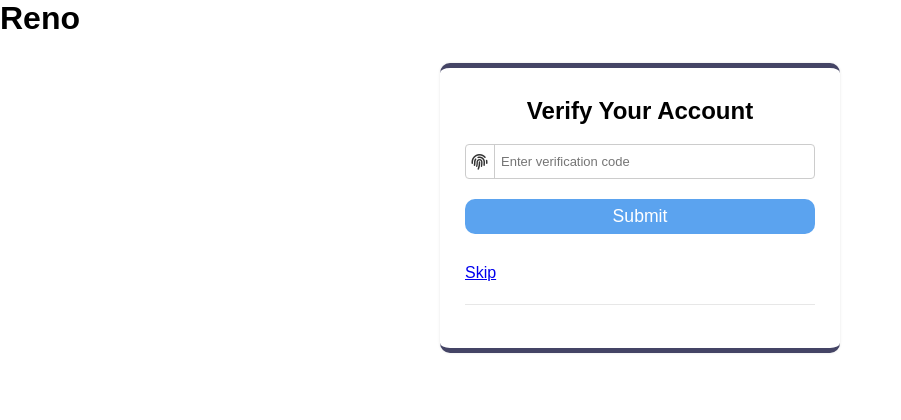
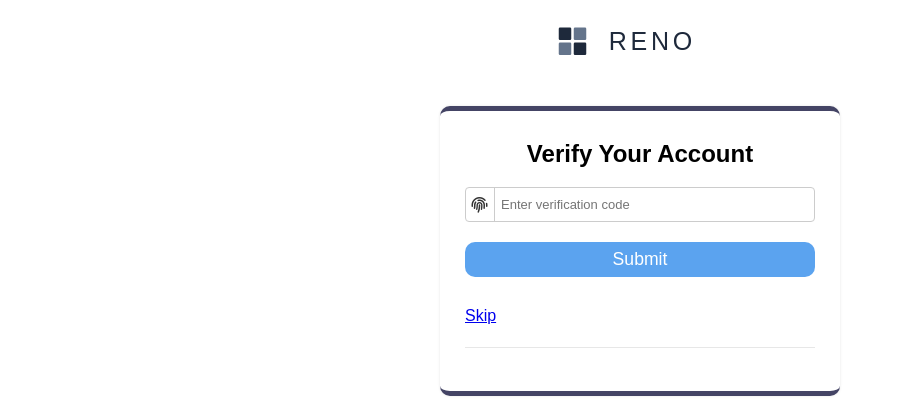
Before and after one commit to bhavyap1010/reno, a Django app: page /verify/ in a window 1280 px wide. Shown: the top 420 px of the page, without its empty margins (0-901 px from the left). Run offline with Django 5.2, Linux system fonts and the light colour scheme; a user stored in the database is signed in.

Commit message:
verify changed

```diff
--- a/client/templates/client/verify.html
+++ b/client/templates/client/verify.html
@@ -12,7 +12,20 @@
 
 </head>
 <body>
-    <h1 id="auth_title">Reno</h1>
+        <div class="auth-logo">
+            <svg width="15vw" height="calc(15vw * 0.4)" viewBox="0 0 160 64" xmlns="http://www.w3.org/2000/svg"
+                style="min-width: 200px; min-height: 80px; max-width: 320px; max-height: 128px;">
+                <!-- Grid pattern on the left -->
+                <rect x="15" y="22" width="10" height="10" fill="#1e293b" rx="1" />
+                <rect x="27" y="22" width="10" height="10" fill="#64748b" rx="1" />
+                <rect x="15" y="34" width="10" height="10" fill="#64748b" rx="1" />
+                <rect x="27" y="34" width="10" height="10" fill="#1e293b" rx="1" />
+                <text x="55" y="40" font-family="system-ui, sans-serif" font-size="20" font-weight="300" fill="#1e293b"
+                    letter-spacing="3px">RENO</text>
+            </svg>
+        </div>
+
+
 
 
 {% block content %}
```
